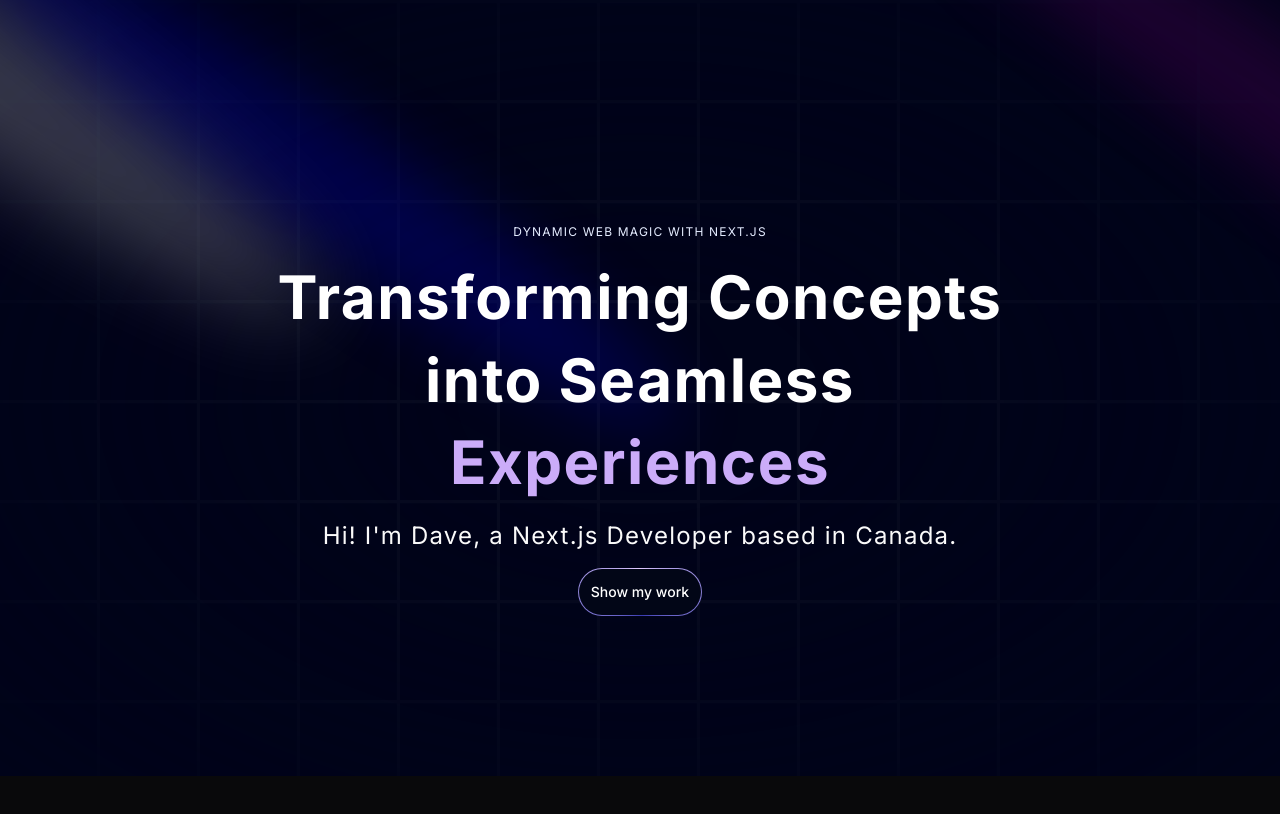
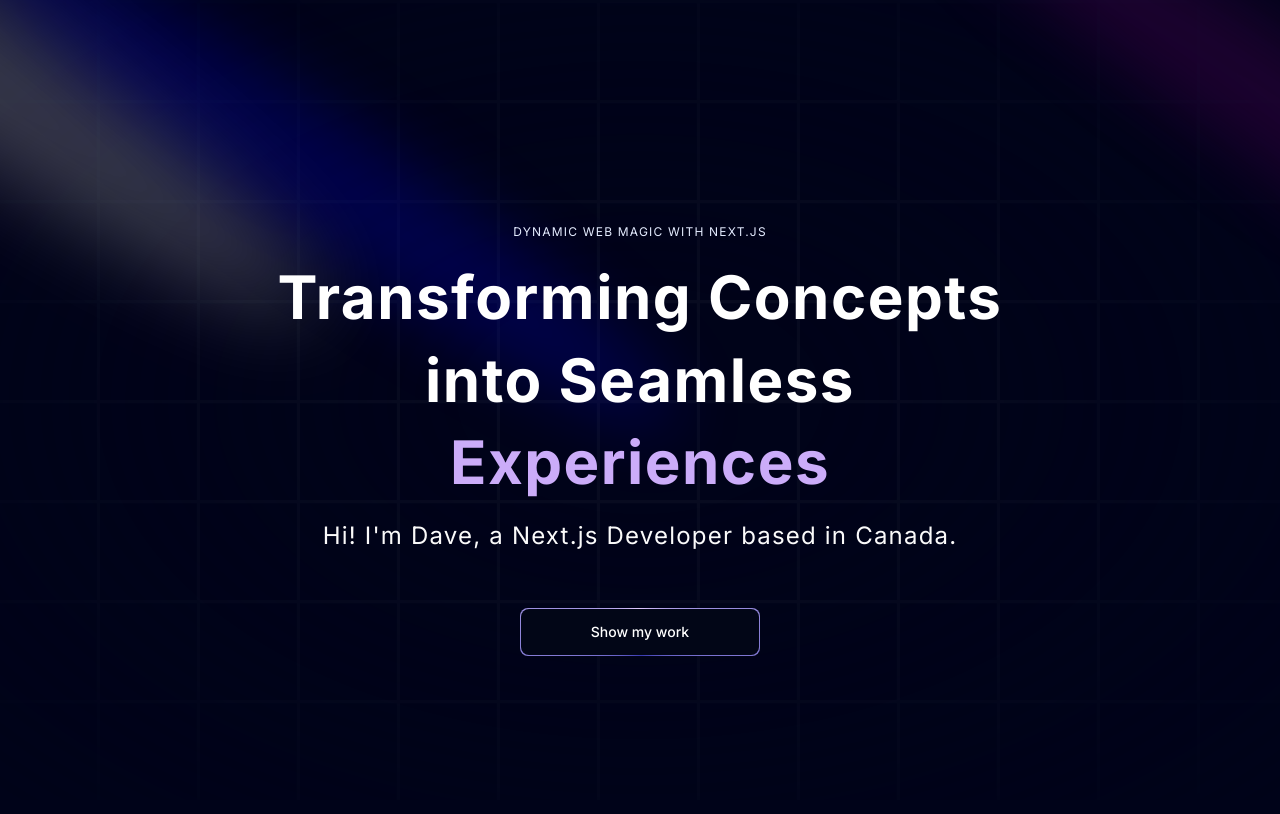
Before and after one commit to Millz98/portfolio, a Next.js app: page / in a window 1280 px wide. Built offline with nearby package versions, Linux system fonts and the light colour scheme.

Commit message:
changing button look

```diff
--- a/components/ui/MagicButton.tsx
+++ b/components/ui/MagicButton.tsx
@@ -6,9 +6,9 @@
   title: string; icon: React.ReactNode, position: string; handleClick?: () => void; otherClasses?: string;
 }) => {
   return (
-    <button className="relative inline-flex h-12 overflow-hidden rounded-full p-[1px] focus:outline-none focus:ring-2 focus:ring-slate-400 focus:ring-offset-2 focus:ring-offset-slate-50">
+    <button className="relative inline-flex h-12 w-full overflow-hidden rounded-lg p-[1px] focus:outline-none md:w-60 md:mt-10">
     <span className="absolute inset-[-1000%] animate-[spin_2s_linear_infinite] bg-[conic-gradient(from_90deg_at_50%_50%,#E2CBFF_0%,#393BB2_50%,#E2CBFF_100%)]" />
-    <span className="inline-flex h-full w-full cursor-pointer items-center justify-center rounded-full bg-slate-950 px-3 py-1 text-sm font-medium text-white backdrop-blur-3xl">
+    <span className="inline-flex h-full w-full cursor-pointer items-center justify-center rounded-lg bg-slate-950 px-7 text-sm font-medium text-white backdrop-blur-3xl">
         {title}
     </span>
     </button>
```
